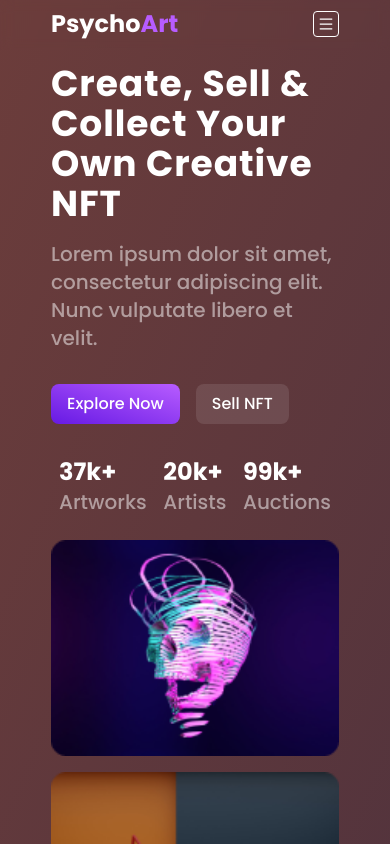
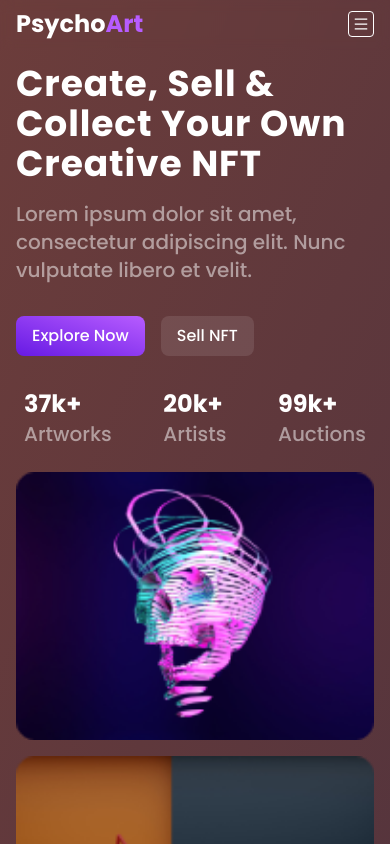
Before and after one commit to BanerjeeProdipta/NFT, a React (Create React App) app: page / in a window 390 px wide. Shown: the top 844 px of the page. Built offline with nearby package versions, Linux system fonts and the light colour scheme.

Commit message:
style:(padding fix)

```diff
--- a/src/App.tsx
+++ b/src/App.tsx
@@ -20,7 +20,7 @@ function App() {
           >
             <Navbar />
           </div>
-          <div className="container p-4 mx-auto">
+          <div className="p-4 lg:container lg:mx-auto">
             <div className="flex flex-col items-center justify-center">
               <div className="max-w-6xl mt-12 sm:mt-16 lg:mt-32">
                 <Routes />
--- a/src/components/ui/Navbar.tsx
+++ b/src/components/ui/Navbar.tsx
@@ -13,7 +13,7 @@ function Navbar() {
   const handleModalOnClose = () => setShowSearchModal(false)
 
   return (
-    <nav className="container z-50 justify-center px-4 mx-auto lg:flex">
+    <nav className="z-50 justify-center px-4 lg:container lg:mx-auto lg:flex">
       <div
         ref={ref}
         className="max-w-6xl py-2 relative overflow-hidden transition-all duration-500 ease-in-out md:min-h-[80px]"
```
